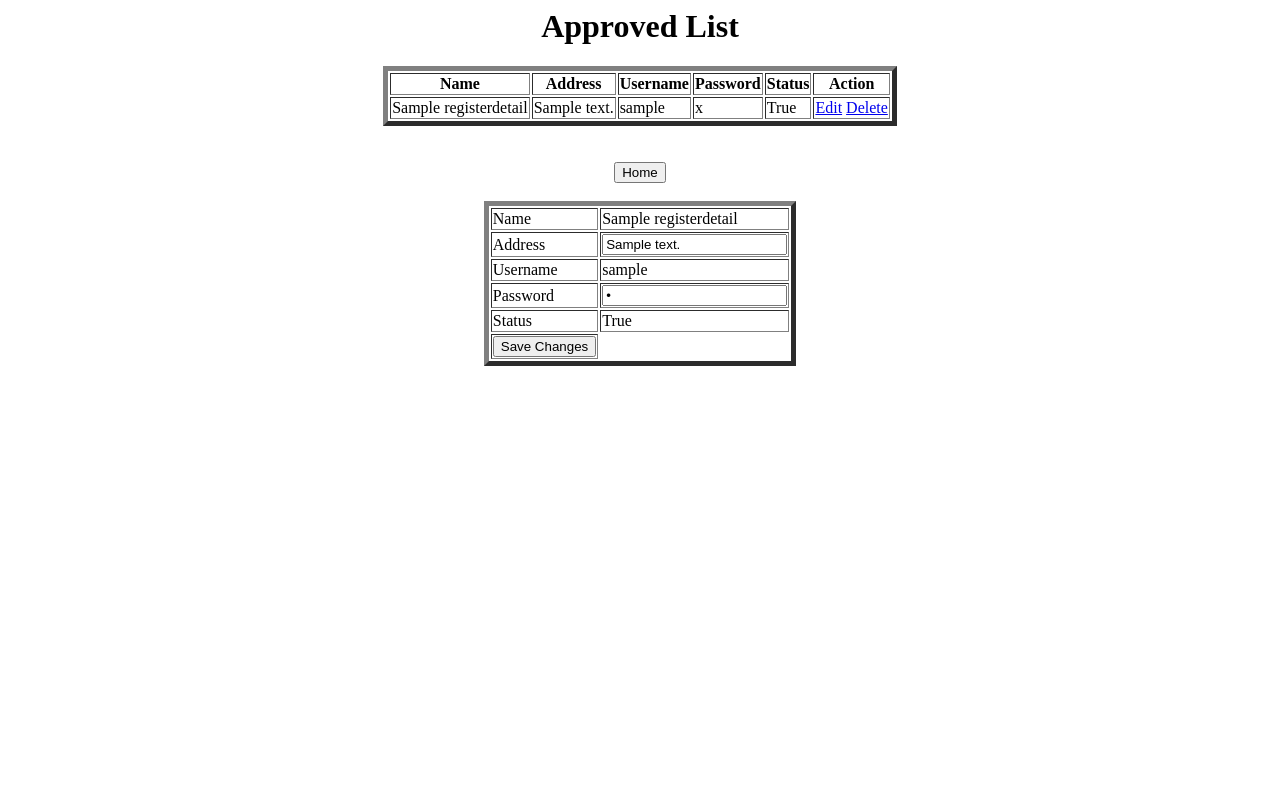
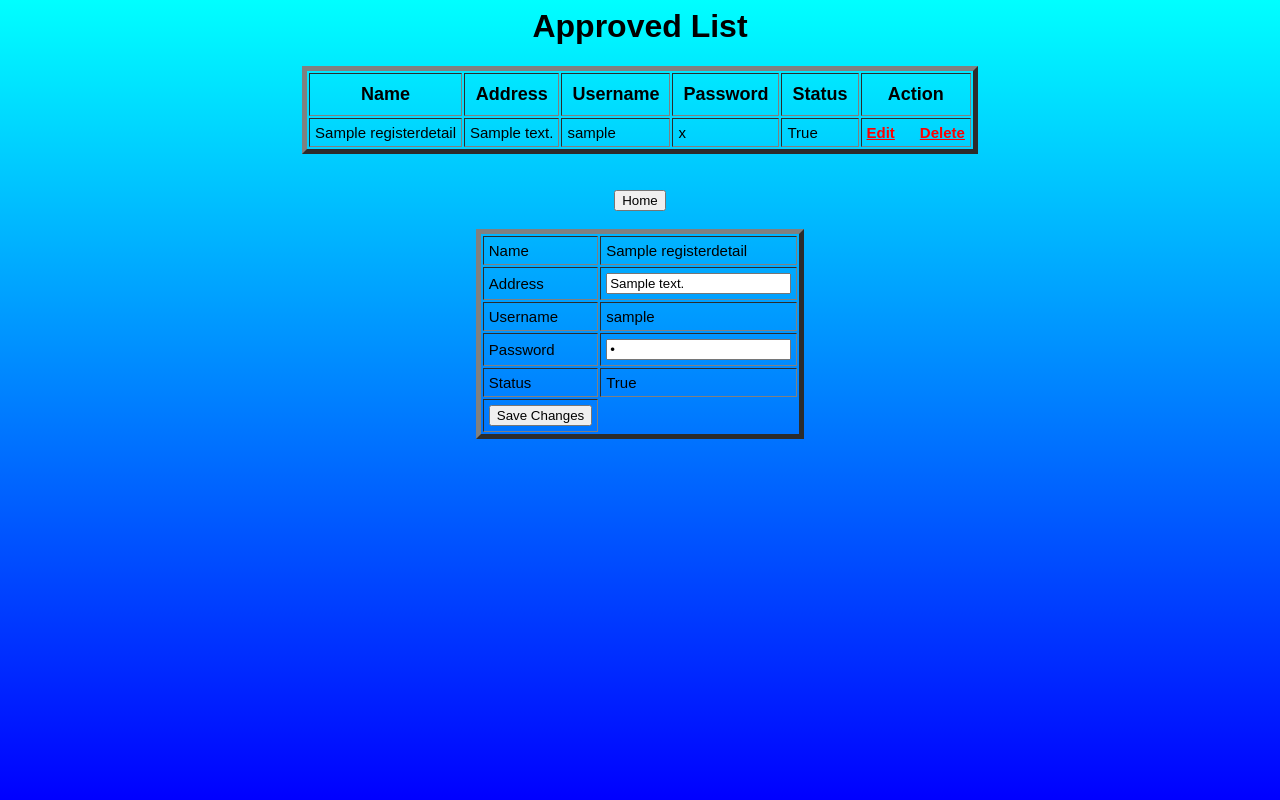
Before and after one commit to syedwajith/Demo-Project-Django, a Django app: page /firstapp/edit/1/ in a window 1280 px wide. Run offline with Django 4.2, Linux system fonts and the light colour scheme; tables that the repository leaves empty hold one stand-in row (values such as "Sample post").

Commit message:
updated files

```diff
--- a/static/css/style.css
+++ b/static/css/style.css
@@ -0,0 +1,21 @@
+body {
+    font-family: Arial, Helvetica, sans-serif;
+    background: linear-gradient(aqua,blue);
+}
+
+input[type="button"],input[type="submit"]
+{
+    cursor: pointer;
+}
+th {
+    padding: 10px;
+    font-size: 18px;
+}
+td {
+    padding: 5px;
+    font-size: 15px;
+}
+td a {
+    color: red;
+    font-weight: bold;
+}
--- a/templates/firstapp/approvedlist.html
+++ b/templates/firstapp/approvedlist.html
@@ -26,6 +26,7 @@
                         <td>{{i.Status}}</td>
                         <td>
                             <a href="/firstapp/edit/{{i.id}}">Edit</a>
+                            &nbsp;&nbsp;&nbsp;&nbsp;
                             <a href="/firstapp/delete/{{i.id}}">Delete</a>
                         </td>
                     </tr>
```
